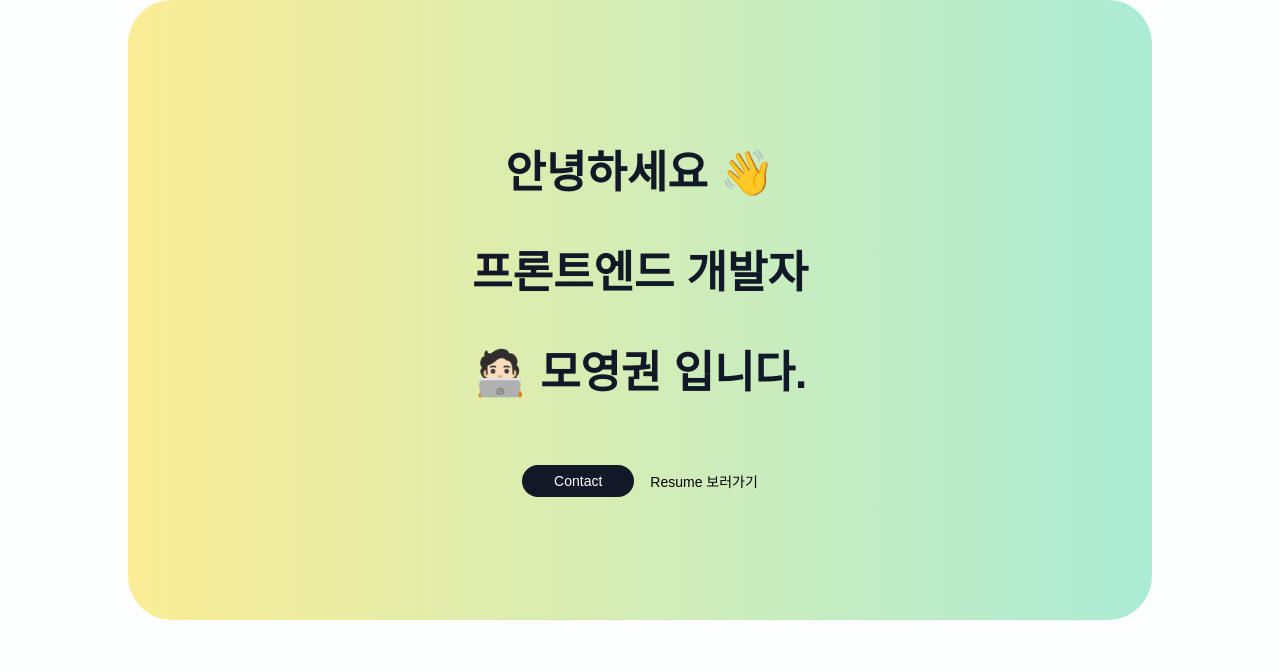
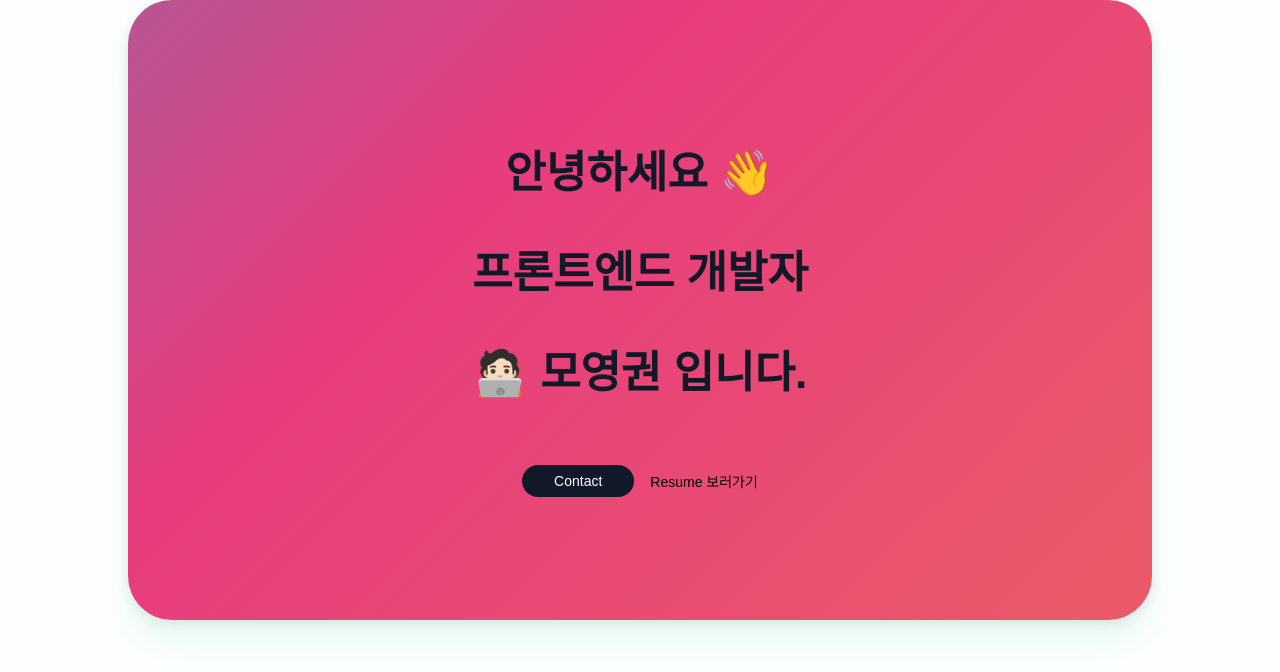
Before and after one commit to momoci99/portfolio, a Next.js app: page / in a window 1280 px wide. Shown: the top 672 px of the page. Built offline with nearby package versions, Linux system fonts and the light colour scheme.

Commit message:
fix:HeroSection gradient 애니메이션 추가

```diff
--- a/app/components/HeroSection.tsx
+++ b/app/components/HeroSection.tsx
@@ -9,7 +9,24 @@ const Wrapper = styled.section`
   justify-content: center;
   align-items: center;
 
-  background: ${(props) => props.theme.colors.gradient1};
+  background: ${(props) => props.theme.colors.gradientAnimation};
+  animation: gradient 15s ease infinite;
+  background-size: 400% 400%;
+
+  @keyframes gradient {
+    0% {
+      background-position: 0% 50%;
+    }
+    50% {
+      background-position: 100% 50%;
+    }
+    100% {
+      background-position: 0% 50%;
+    }
+  }
+
+  box-shadow: 0px 23px 30px 0px rgba(171, 236, 214, 0.2),
+    0px 4px 12px 0px rgba(0, 0, 0, 0.1);
   border-radius: 44px;
   padding: 38px 10%;
 
--- a/style/theme.ts
+++ b/style/theme.ts
@@ -14,6 +14,8 @@ const colors = {
   gradient1: "linear-gradient(90deg, #FBED96 0%, #ABECD6 100%)",
   gradient2: "linear-gradient(90deg, #FFF278 0%, #F28D2F 100%)",
   gradient3: "linear-gradient(90deg, #40C4FF 0%, #189FFF 100%)",
+  gradientAnimation:
+    "linear-gradient(-45deg, #ee7752, #e73c7e, #23a6d5, #23d5ab);",
 };
 
 const desktopFontSizes = {
```
